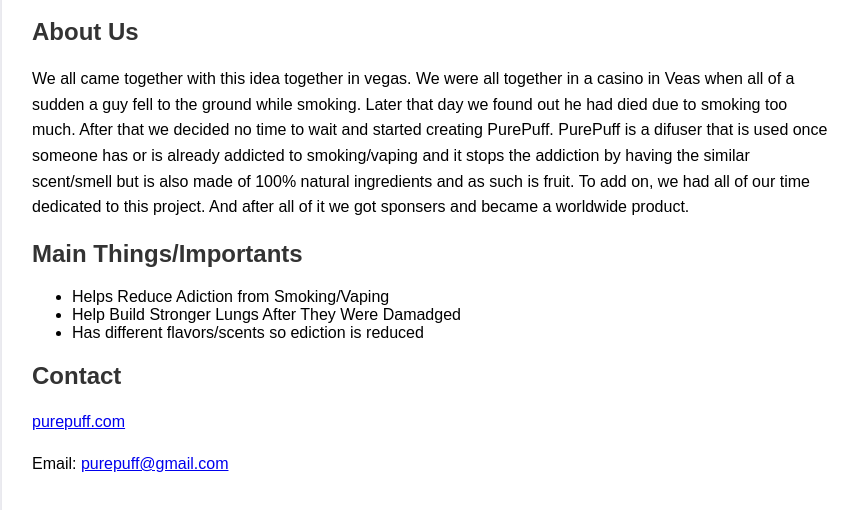
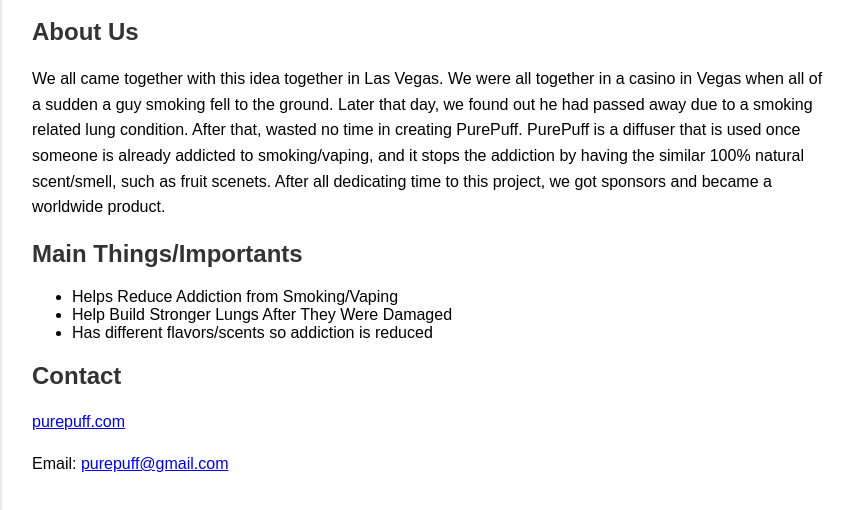
Before and after one commit to nteno555/PurePuff, a plain HTML site: page index.html in a window 1280 px wide. Shown: the part 258-768 px from the top of the page, without its empty margins (208-1066 px from the left). Drawn offline with Linux system fonts and the light colour scheme.

Commit message:
fixing typos

```diff
--- a/index.html
+++ b/index.html
@@ -40,14 +40,14 @@
         <h1>Hello, We are PurePuff</h1>
         <h2>About Us</h2>
         <p>
-           We all came together with this idea together in vegas. We were all together in a casino in Veas when all of a sudden a guy fell to the ground while smoking. Later that day we found out he had died due to smoking too much. After that we decided no time to wait and started creating PurePuff. PurePuff is a difuser that is used once someone has or is already addicted to smoking/vaping and it stops the addiction by having the similar scent/smell but is also made of 100% natural ingredients and as such is fruit. To add on, we had all of our time dedicated to this project. And after all of it we got sponsers and became a worldwide product.
+           We all came together with this idea together in Las Vegas. We were all together in a casino in Vegas when all of a sudden a guy smoking fell to the ground. Later that day, we found out he had passed away due to a smoking related lung condition. After that, wasted no time in creating PurePuff. PurePuff is a diffuser that is used once someone is already addicted to smoking/vaping, and it stops the addiction by having the similar 100% natural scent/smell, such as fruit scenets. After all dedicating time to this project, we got sponsors and became a worldwide product.
         </p>
 
         <h2>Main Things/Importants</h2>
         <ul>
-            <li>Helps Reduce Adiction from Smoking/Vaping</li>
-            <li>Help Build Stronger Lungs After They Were Damadged</li>
-            <li>Has different flavors/scents so ediction is reduced</li>
+            <li>Helps Reduce Addiction from Smoking/Vaping</li>
+            <li>Help Build Stronger Lungs After They Were Damaged</li>
+            <li>Has different flavors/scents so addiction is reduced</li>
 
         </ul>
 
```
